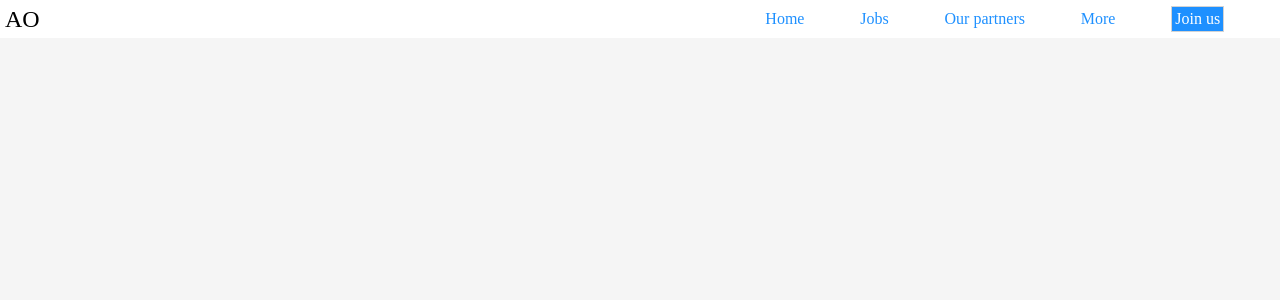
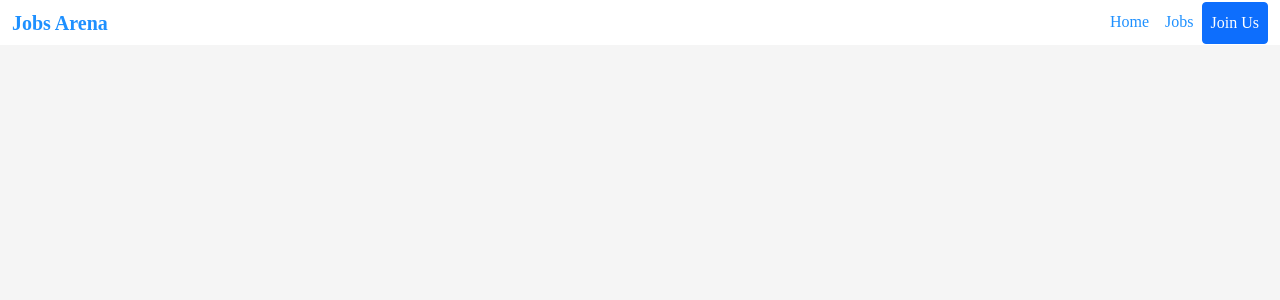
Before and after one commit to AllanG-4779/django, a Django app: page /jobs/ in a window 1280 px wide. Shown: the top 300 px of the page. Run offline with Django 3.2, Linux system fonts and the light colour scheme; data that the repository does not hold is empty.

```diff
--- a/CorreyDjango/settings.py
+++ b/CorreyDjango/settings.py
@@ -40,6 +40,7 @@ INSTALLED_APPS = [
     'django.contrib.staticfiles',
     'home.apps.HomeConfig',
     'user.apps.UserConfig'
+
 ]
 
 MIDDLEWARE = [
--- a/CorreyDjango/urls.py
+++ b/CorreyDjango/urls.py
@@ -19,5 +19,5 @@ from django.urls import path, include
 urlpatterns = [
     path('admin/', admin.site.urls),
     path('', include("home.urls")),
-    path("/users", include("user.urls"))
+    path("users/", include("user.urls"))
 ]
--- a/static/css/base.css
+++ b/static/css/base.css
@@ -2,124 +2,226 @@
     padding:0;
     margin:0;
     box-sizing: border-box;
-    font-family: "Montserrat", serif;
+    font-family: "Montserrat", serif !important;
+
 }
 body{
-    background: whitesmoke;
+    background: whitesmoke !important;
 }
-nav{
-    background: white;
-    height:3vw;
-    display: flex;
-   justify-content: space-between;
-    align-items: center;
+/*nav{*/
+/*    background: white;*/
+/*    height:3vw;*/
+/*    display: flex;*/
+/*    justify-content: space-between;*/
+/*    align-items: center;*/
+
+/*}*/
+/*nav div{*/
+/*flex-grow: 2;*/
+/*    margin-left: 5px;*/
+/*    font-size: 24px;*/
+/*}*/
+/*nav ul{*/
+/*    flex-grow: 1;*/
+/*    height: 100%;*/
+/*    display: flex;*/
+/*    list-style: none;*/
+/*    justify-content: space-evenly;*/
+/*    align-items: center;*/
+
+/*}*/
+
+/*nav ul li a{*/
+/*    color:dodgerblue;*/
+/*    text-decoration: none;*/
+
+/*}*/
+/*nav ul li a:hover{*/
+/*    text-decoration: overline;*/
+/*}*/
+/*.desc{*/
+/*    font-size: 35px;*/
+/*    width:100%;*/
+/*    font-weight: bolder;*/
+/*    color: #3c3939;*/
+/*    line-height: 50px;*/
+
+/*}*/
+/*#contact{*/
+/*    background-color: dodgerblue;*/
+/*    padding:3px;*/
+/*    border:1px solid #d3d3d3;*/
+
+/*}*/
+/*#contact a{*/
+/*    color: white;*/
+
+
+/*}*/
+/*#contact a:hover{*/
+/*    text-decoration: none;*/
+/*}*/
+
+/*#welcome{*/
+/*    margin-top: 150px;*/
+/*    margin-left:50px;*/
+/*    display: flex;*/
+/*    width:80%;*/
+/*    justify-content: space-evenly;*/
+/*}*/
+/*#welcome div{*/
+/*    width: 60%;*/
+/*}*/
+/*#get_started_btn{*/
+/*    width:200px;*/
+/*    border:none;*/
+/*    padding:10px;*/
+/*    background-color: dodgerblue;*/
+/*    color: white;*/
+/*    margin-top:50px;*/
+/*    font-weight: bold;*/
+/*    margin-left: 100px;*/
+
+/*}*/
+/*#get_started_btn:hover{*/
+/*    cursor: pointer;*/
+/*    opacity: .7;*/
+/*}*/
+/*img{*/
+/*    object-fit: contain;*/
+
+/*}*/
+/*.job-card{*/
+/*    box-sizing: border-box;*/
+/*    background-color: white;*/
+/*    flex-basis:380px;*/
+/*    margin:10px;*/
+/*    padding:10px 20px;*/
+/*    line-height: 30px;*/
+/*    display: flex;*/
+/*    flex-direction: column;*/
+/*    cursor:pointer*/
+/*}*/
+/*#job-title{*/
+/*    color: dodgerblue;*/
+/*}*/
+/*#loc-mode{*/
+/*    color: #887f7f;*/
+/*}*/
+/*#posted-on{*/
+/*    !*align-self: flex-end;*!*/
+/*    !*font-size: 12px;*!*/
+/*    !*color: lightgrey;*!*/
+/*    display:flex;*/
+/*    justify-content: space-between;*/
+/*    color: #676464;*/
+/*    font-size:14px;*/
+/*}*/
+/*#job-container{*/
+
+/*    margin:10px auto;*/
+/*    display: flex;*/
+/*    flex-wrap:wrap;*/
+/*    width:60%;*/
+/*}*/
+/*!*.content-form{*!*/
+/*!*    background-color: white;*!*/
+/*!*    display: flex;*!*/
+/*!*    width:300px;*!*/
+/*!*    margin:30px auto;*!*/
+/*!*    padding:6px;*!*/
+/*!*    justify-content: center;*!*/
+/*!*    align-items: center;*!*/
+/*!*    min-height: 350px;*!*/
+/*!*}*!*/
+
+
+/*!*.content-form input{*!*/
+/*!*    padding:5px;*!*/
+/*!*    font-size: 16px;*!*/
+
+/*!*}*!*/
+/*!*.content-form  li{*!*/
+/*!*    list-style: none;*!*/
+/*!*    display: flex;*!*/
+/*!*    flex-direction: column;*!*/
+/*!*    height:70px;*!*/
+/*!*}*!*/
+/*.content-form input[type='submit']{*/
+/*    background-color: dodgerblue;*/
+/*    width:200px;*/
+/*    color:white;*/
+/*    border:none;*/
+/*    padding:10px;*/
+/*    align-self: center;*/
+/*}*/
+/*.content-form h3{*/
+
+/*    color:dodgerblue;*/
+/*    margin :0 auto 20px auto;*/
+
+/*}*/
+/*.content-form input[type='submit']:hover{*/
+/*    opacity:.8;*/
+/*    cursor:pointer;*/
+
+/*}*/
+/*.alert-success{*/
+/*    background-color:#d4edda;*/
+/*    color: green;*/
+/*}*/
+/*.alert-error{*/
+/*        background-color: #f8d7da;*/
+/*    color:darkred;*/
+/*}*/
+/*.alert-debug{*/
+
+/*}*/
+/*.visible{*/
+/*    display: none;*/
+/*}*/
+/*.alert{*/
+/*    width:50%;*/
+/*    padding:10px;*/
+/*    font-size: large;*/
+/*    margin:10px auto;*/
+
+/*}*/
+/*.form-group p{*/
+/*    display: flex;*/
+/*    flex-direction: column;*/
+/*}*/
+/*.alert p{*/
+/*    display: flex;*/
+/*    justify-content: space-between;*/
+/*}*/
+/*.alert p span{*/
+/*    font-weight: bolder;*/
+/*    cursor:pointer*/
+/*}*/
+.bg-success{
+    background-color: white !important;
 
 }
-nav div{
-flex-grow: 2;
-    margin-left: 5px;
-    font-size: 24px;
+.navbar-dark{
+    color:black !important;
 }
-nav ul{
-    flex-grow: 1;
-    height: 100%;
+.navbar-right{
     display: flex;
-    list-style: none;
-    justify-content: space-evenly;
-    align-items: center;
+    color-adjust: economy; !important;
+    flex-direction: row-reverse;
 
 }
-
-nav ul li a{
-    color:dodgerblue;
-    text-decoration: none;
-
+.nav-link{
+    color:dodgerblue !important;
 }
-nav ul li a:hover{
-    text-decoration: overline;
-}
-.desc{
-    font-size: 35px;
-    width:100%;
-    font-weight: bolder;
-    color: #3c3939;
-    line-height: 50px;
-
-}
-#contact{
-    background-color: dodgerblue;
-    padding:3px;
-    border:1px solid #d3d3d3;
-
-}
-#contact a{
-    color: white;
-
-
-}
-#contact a:hover{
-    text-decoration: none;
+.navbar{
+    height: 45px;
 }
 
-#welcome{
-    margin-top: 150px;
-    margin-left:50px;
-    display: flex;
-    width:80%;
-    justify-content: space-evenly;
+.content-section{
+    background-color: white;
+    width:500px;
+    margin: 10px auto;
+    padding: 20px;
 }
-#welcome div{
-    width: 60%;
-}
-#get_started_btn{
-    width:200px;
-    border:none;
-    padding:10px;
-    background-color: dodgerblue;
-    color: white;
-    margin-top:50px;
-    font-weight: bold;
-    margin-left: 100px;
-
-}
-#get_started_btn:hover{
-    cursor: pointer;
-    opacity: .7;
-}
-img{
-    object-fit: contain;
-
-}
-.job-card{
-    box-sizing: border-box;
-    background-color: white;
-    flex-basis:380px;
-    margin:10px;
-    padding:10px 20px;
-    line-height: 30px;
-    display: flex;
-    flex-direction: column;
-    cursor:pointer
-}
-#job-title{
-    color: dodgerblue;
-}
-#loc-mode{
-    color: #887f7f;
-}
-#posted-on{
-    /*align-self: flex-end;*/
-    /*font-size: 12px;*/
-    /*color: lightgrey;*/
-    display:flex;
-    justify-content: space-between;
-    color: #676464;
-    font-size:14px;
-}
-#job-container{
-
-    margin:10px auto;
-    display: flex;
-    flex-wrap:wrap;
-    width:60%;
-}
--- a/templates/base.html
+++ b/templates/base.html
@@ -4,19 +4,44 @@
 <head>
     <meta charset="UTF-8">
     <title>{% block title %}Home{% endblock %}</title>
+
+<link href="https://cdn.jsdelivr.net/npm/bootstrap@5.0.2/dist/css/bootstrap.min.css" rel="stylesheet" integrity="sha384-EVSTQN3/azprG1Anm3QDgpJLIm9Nao0Yz1ztcQTwFspd3yD65VohhpuuCOmLASjC" crossorigin="anonymous">
     <link rel="stylesheet" href="{% static 'css/base.css' %}">
 </head>
 <body>
-  <nav>
-   <div><p>AO</p></div>
+
+
       {% block navigation %}
           {% include "partials/navigation.html" %}
       {% endblock %}
-  </nav>
+
+{#    messages goes here#}
+ <div class="container">
+
+   {% if messages %}
+       {% for message in messages %}
+           {% if message.tags  == 'error'%}
+           <div class= "alert alert-dismissible align-content-center  alert-danger">
+               {{ message }}
+           </div>
+           {% else %}
+
+           <div class= "alert alert-dismissible align-content-center  alert-{{ message.tags }}">
+               {{ message }}
+           </div>
+           {% endif %}
+       {% endfor %}
+   {% endif %}
    {% block content %}
 
    {% endblock content %}
 
-
+<script>
+    const btn = document.getElementById("btn-emulator")
+    btn.addEventListener('click', function(){
+        document.getElementsByClassName('alert')[0].classList.add("visible")
+    })
+</script>
+ </div>
 </body>
 </html>
--- a/templates/partials/navigation.html
+++ b/templates/partials/navigation.html
@@ -1,19 +1,36 @@
+{##}
+{#     <ul>#}
+{#     <li>#}
+{#         <a href="{% url 'starting' %}">Home</a>#}
+{#     </li>#}
+{#          <li>#}
+{#         <a href="{% url 'see-jobs'  %}">Jobs</a>#}
+{#     </li>#}
+{#          <li>#}
+{#         <a href="#">Our partners</a>#}
+{#     </li>#}
+{##}
+{#          <li>#}
+{#         <a href="#">More</a>#}
+{#     </li>#}
+{#               <li id="contact">#}
+{#         <a href="{% url 'register' %}">Join us</a>#}
+{#     </li>#}
+{#     </ul>#}
+<nav class="navbar navbar-expand-lg navbar-dark bg-success ">
+<div class="container-fluid">
+          <a class="navbar-brand" href="{% url 'starting' %}" style="color:dodgerblue !important; font-weight: bolder">Jobs Arena</a>
 
-     <ul>
-     <li>
-         <a href="{% url 'starting' %}">Home</a>
-     </li>
-          <li>
-         <a href="{% url 'see-jobs'  %}">Jobs</a>
-     </li>
-          <li>
-         <a href="#">Our partners</a>
-     </li>
+  <button class="navbar-toggler" type="button" data-toggle="collapse" data-target="#navbarNavAltMarkup" aria-controls="navbarNavAltMarkup" aria-expanded="false" aria-label="Toggle navigation">
+    <span style=" color:dodgerblue;" class="navbar-toggler-icon"></span>
+  </button>
+  <div class="collapse navbar-collapse navbar-right" id="navbarNavAltMarkup" >
+    <div class="navbar-nav">
+      <a class="nav-item nav-link " href="{% url 'starting' %}">Home </a>
+      <a class="nav-item nav-link" href="{% url 'see-jobs' %}">Jobs</a>
+      <a class="nav-item nav-link btn  btn-primary" href="{% url 'register' %}" style="color:white !important;">Join Us</a>
 
-          <li>
-         <a href="#">More</a>
-     </li>
-               <li id="contact">
-         <a href="{% url 'register' %}">Join us</a>
-     </li>
-     </ul>
+    </div>
+  </div>
+    </div>
+</nav>
--- a/user/urls.py
+++ b/user/urls.py
@@ -1,5 +1,5 @@
 from django.urls import  path
 from .views import Register
 urlpatterns = [
-     path("register",Register, name="register" )
+     path("register/",Register, name="register" )
 ]
```
Also changed, not shown: templates/users/register.html (+10 -2 lines), user/views.py (+17 -2 lines).
